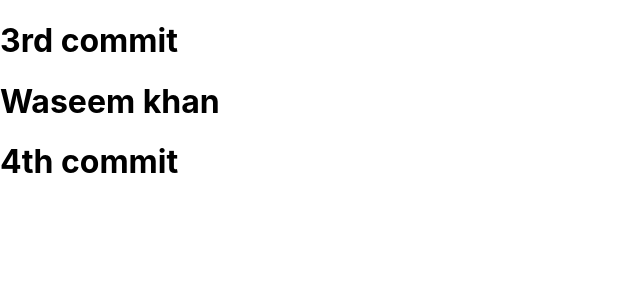
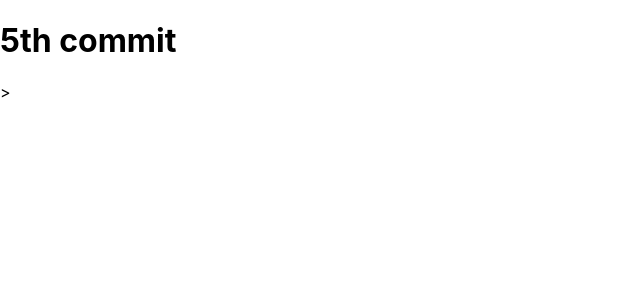
Before and after one commit to waseemkhan309/Testing-Repo, a React (Create React App) app: page / in a window 1280 px wide. Shown: the top 300 px of the page, without its empty margins (0-640 px from the left). Built offline with nearby package versions, Linux system fonts and the light colour scheme.

Commit message:
Add 5th commit in main branch

```diff
--- a/src/App.js
+++ b/src/App.js
@@ -4,9 +4,7 @@ import './App.css';
 function App() {
   return (
     <div>
-      <h1>3rd commit</h1>
-      <h1>Waseem khan</h1>
-      <h1>4th commit</h1>
+      <h1>5th commit</h1>>
     </div>
   );
 }
```
